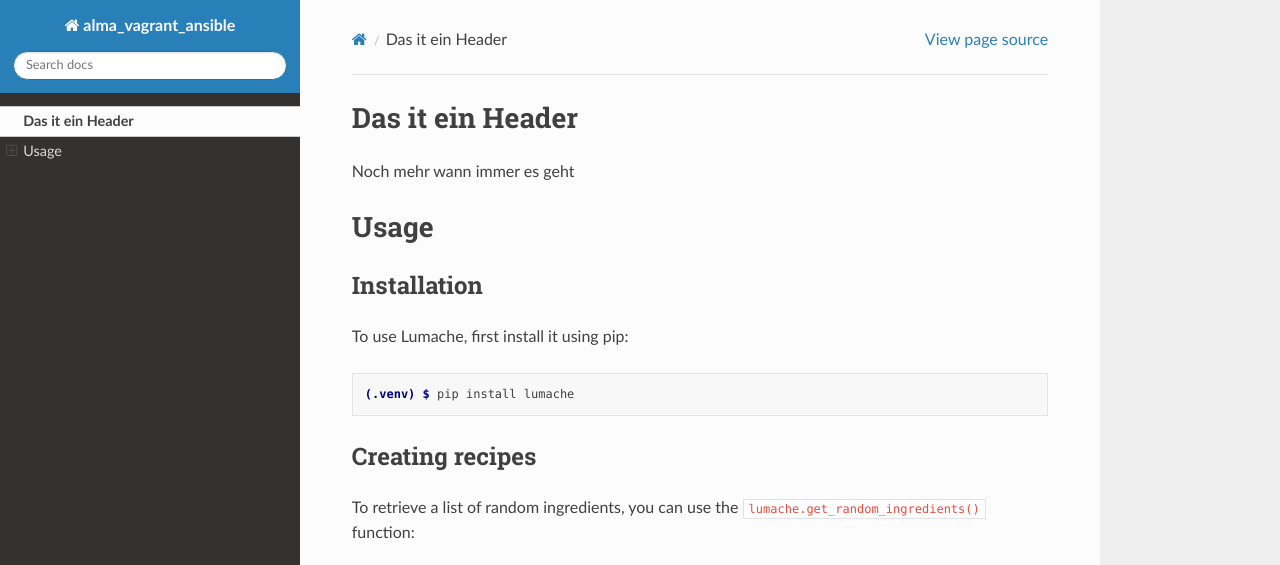
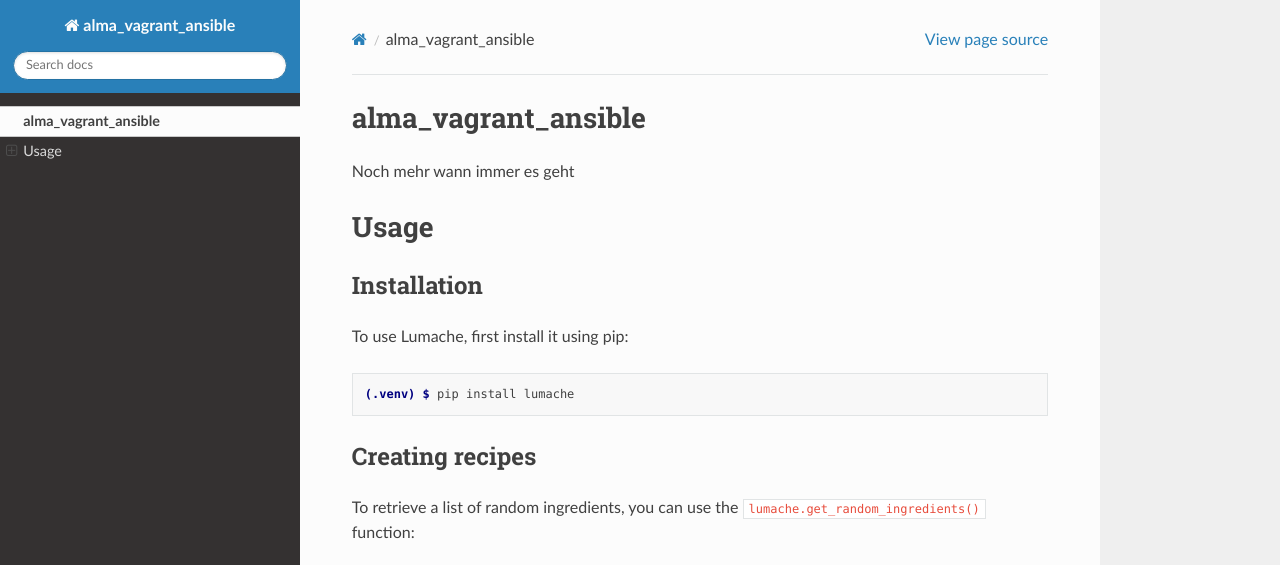
Before and after one commit to ergg/alma_vagrant, a Sphinx documentation site: the page built from docs/mytext.rst, in a window 1280 px wide, cut to the strip 0-565 px from the top of the page. Built offline with Sphinx 7.4.7 and the Read the Docs theme 2.0.0, drawn with Linux system fonts in a browser that asks for light colours.

Commit message:
Update mytext.rst
Change Title

```diff
--- a/docs/mytext.rst
+++ b/docs/mytext.rst
@@ -1,4 +1,4 @@
-Das it ein Header
+alma_vagrant_ansible
 ================
 
 Noch mehr wann immer es geht
```
